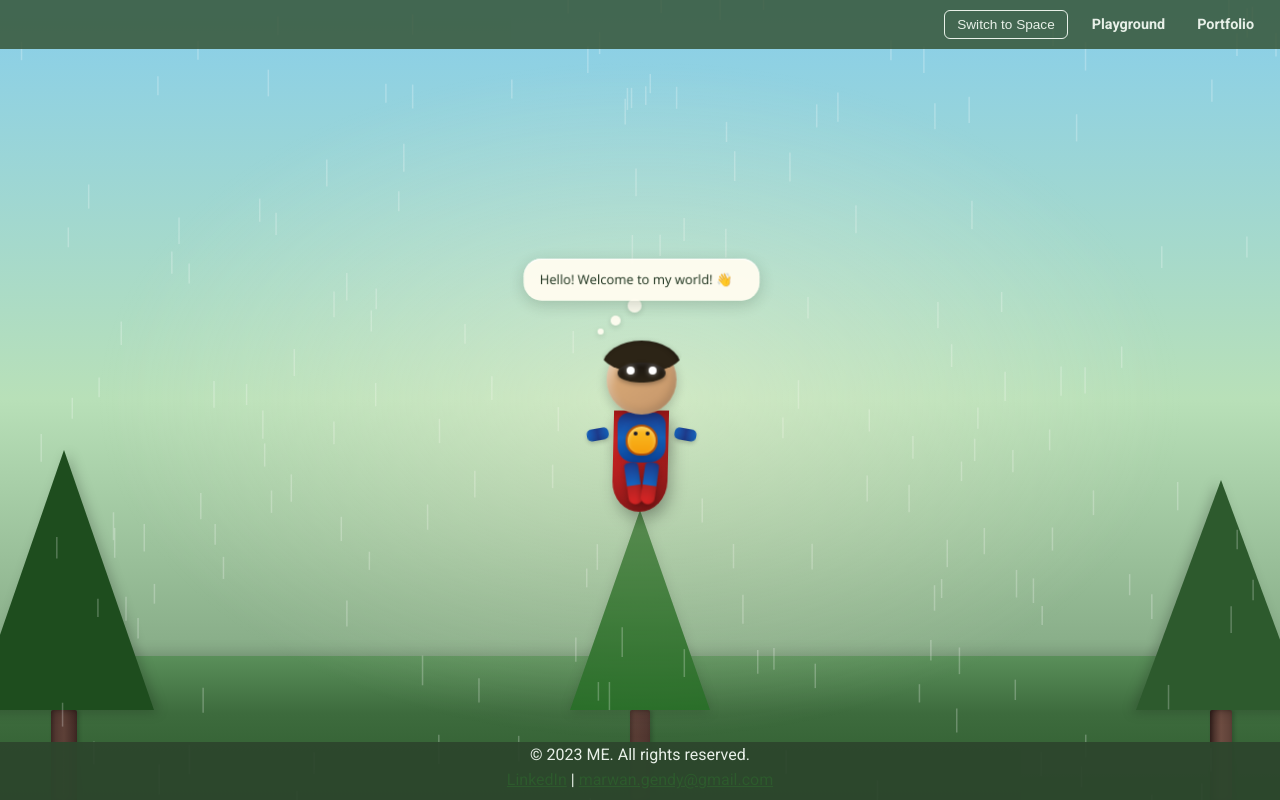
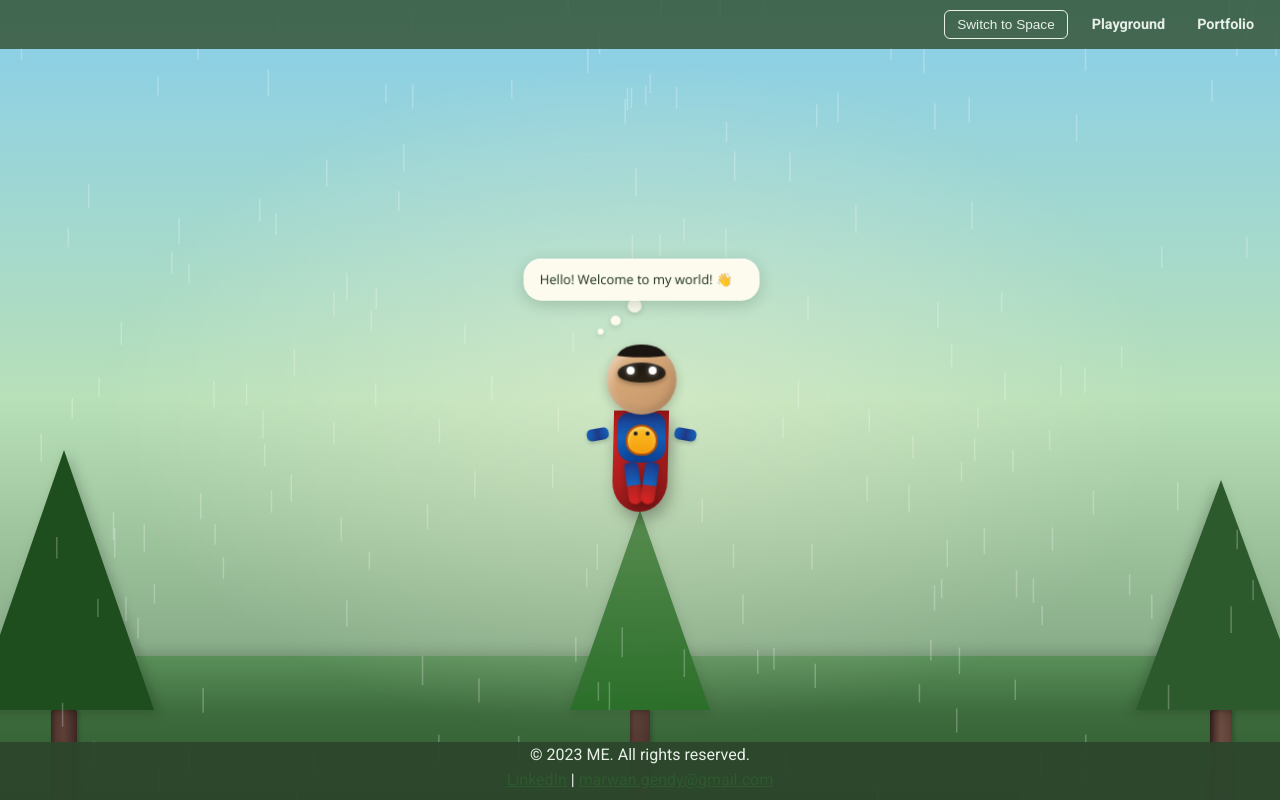
Before and after one commit to geda0/gvp, a plain HTML site: page index.html in a window 1280 px wide. Both pictures are taken after a click on the button "Switch to Garden". Shown: the top 800 px of the page. Drawn offline with nearby package versions, Linux system fonts and the light colour scheme.

Commit message:
Spaceman v2: haircut

```diff
--- a/css/spaceman.css
+++ b/css/spaceman.css
@@ -152,15 +152,15 @@
 
 .hero-hair {
   position: absolute;
-  top: -4px;
+  top: 0;
   left: 50%;
   transform: translateX(-50%);
-  width: 78px;
-  height: 42px;
-  background: #2c2416;
-  border-radius: 50% 50% 45% 45% / 60% 60% 40% 40%;
-  clip-path: ellipse(52% 45% at 50% 30%);
-  box-shadow: inset -2px 0 4px rgba(0, 0, 0, 0.3), 0 2px 6px rgba(0, 0, 0, 0.25);
+  width: 50px;
+  height: 14px;
+  background: #1a1510;
+  border-radius: 50% 50% 0 0 / 100% 100% 0 0;
+  clip-path: ellipse(80% 50% at 50% 40%);
+  box-shadow: 0 2px 4px rgba(0, 0, 0, 0.2);
   z-index: 0;
 }
 
```
